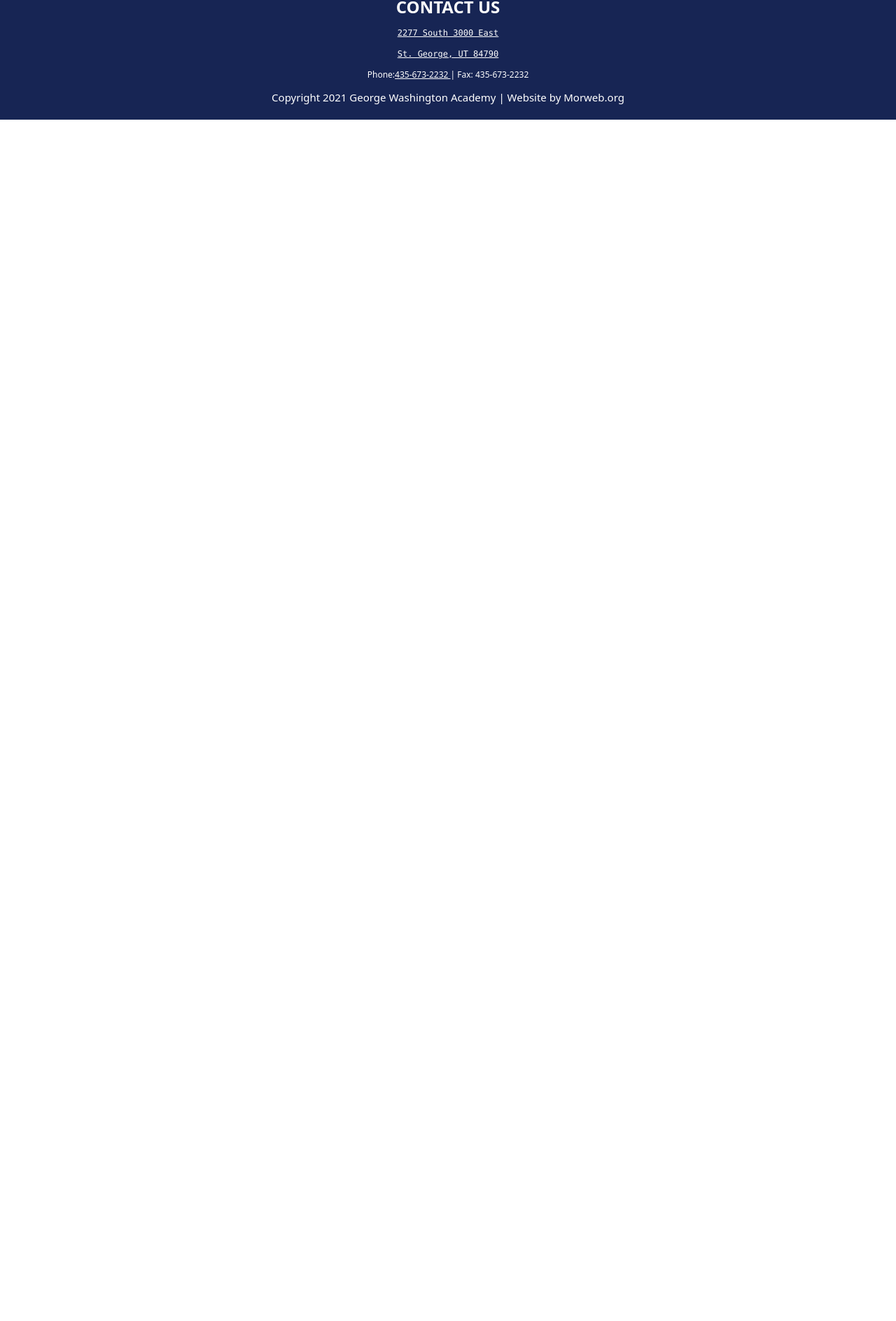
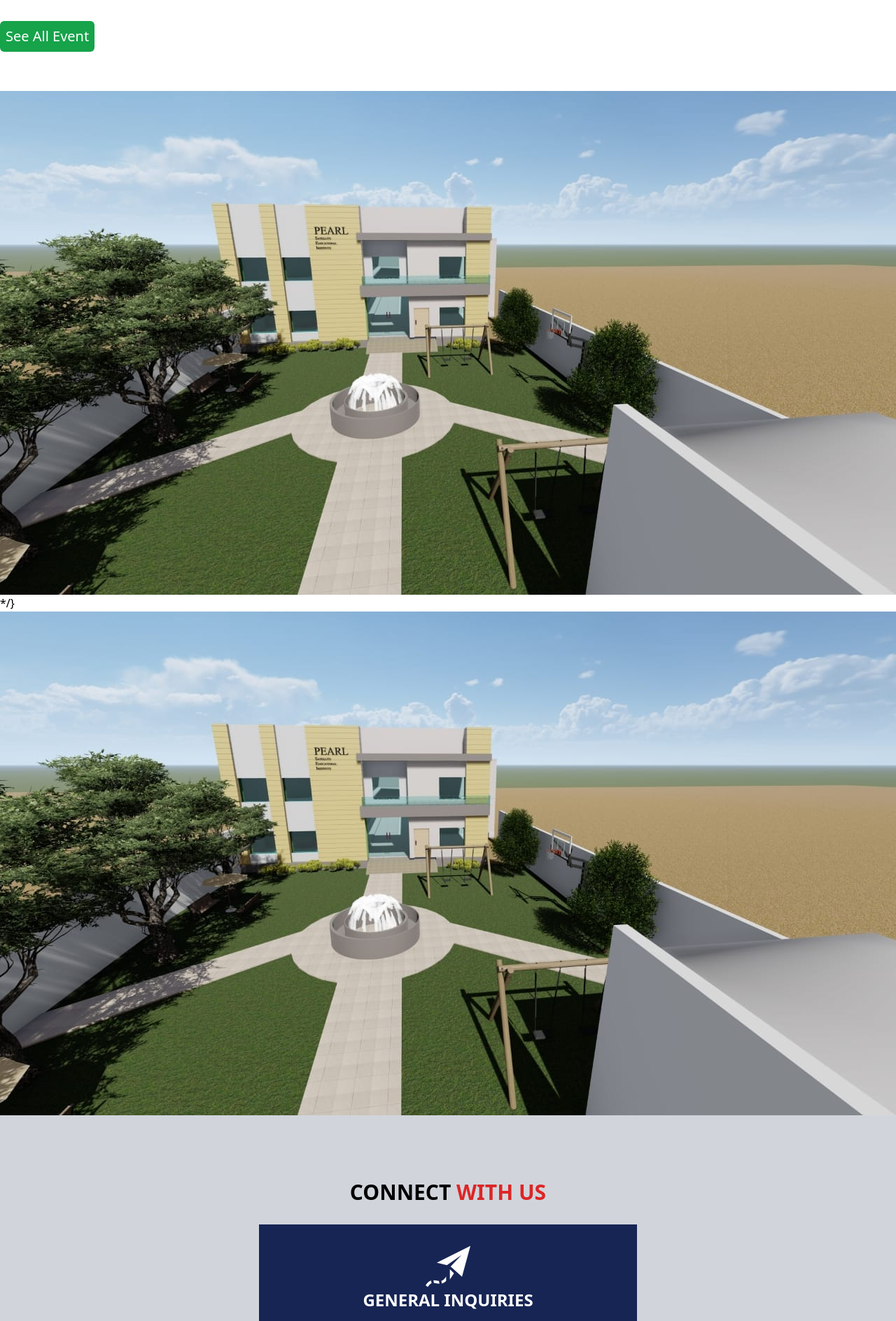
Before and after one commit to PrivateSSG/PersonalWebsite, a Next.js app: page / in a window 1280 px wide. Shown: the part 1250-3138 px from the top of the page at 70% size. Before the commit the page ends 1421 px from the top, so only its background shows below. Built offline with nearby package versions, Linux system fonts and the light colour scheme.

Commit message:
Your commit message

```diff
--- a/app/components/EventPage.jsx
+++ b/app/components/EventPage.jsx
@@ -54,17 +54,17 @@ export default function EventPage() {
           Final Result Day
         </h1>
       </div>
-      {/* </div >
-          </div >
-        </div >
-    <button className="bg-green-600 p-2 rounded-md text-xl text-white mt-14 my-14">
-      <Link href={"/events/alllevents"}>See All Event</Link>
-    </button>
-      </div >
+
+
+
+      <button className="bg-green-600 p-2 rounded-md text-xl text-white mt-14 my-14">
+        <Link href={"/events/alllevents"}>See All Event</Link>
+      </button>
+
 
       <div className="imagesPart">
-        {/* <img src="./buildImage.jpg" className="w-full " /> */}
-      {/* <Image
+        <img src="./buildImage.jpg" className="w-full " /> */}
+        <Image
           src={"/buildImage.jpg"}
           width={1320}
           height={500}
@@ -78,8 +78,8 @@ export default function EventPage() {
             CONNECT <span className="text-red-600">WITH US</span>
           </h1>
         </div>
-        <GenralQuery /> */}
-      {/* </div> */}
+        <GenralQuery />
+      </div>
     </>
   );
 }
```
